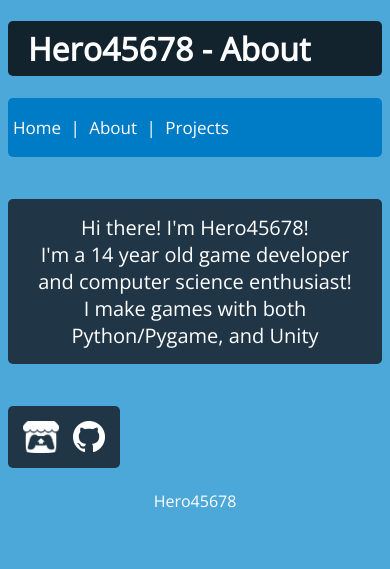
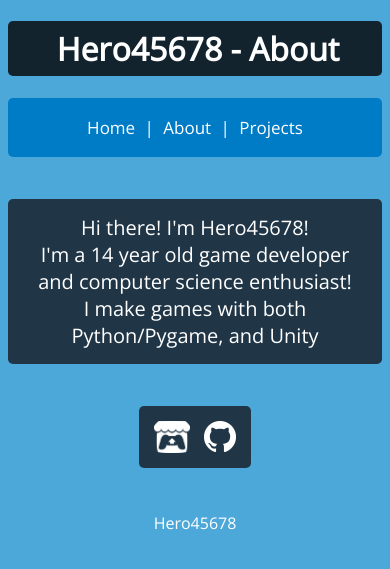
Before and after one commit to Gravity021/Website, a Flask app: page /about in a window 390 px wide. Shown: the top 569 px of the page. Run offline with Flask 2, Linux system fonts and the light colour scheme.

Commit message:
Make the rest of the pages responsive

```diff
--- a/Server/templates/about.html
+++ b/Server/templates/about.html
@@ -10,6 +10,7 @@
         <link rel="stylesheet" href="./static/styles/link-formating.css">
         <link rel="stylesheet" href="./static/styles/page-elements.css">
         <link rel="stylesheet" href="./static/styles/projects.css">
+        <link rel="stylesheet" href="./static/styles/responsive.css">
 
         <link href="https://fonts.googleapis.com/css?family=Open+Sans" rel="stylesheet">
 
@@ -40,10 +41,10 @@
         <br>
 
         <!-- "Social" links -->
-        <div class="centered-element social-links">
-            <div class="social-links-wrap">
+        <div class="centered-element">
+            <div class="social-links">
                 <a href="https://hero45678.itch.io"><img src="./static/images/icons/itch_io/itchio-logo-textless-white.png" class="icon" alt="itch.io link"></a>
-                <a href="https://github.com/Hero45678"><img src="./static/images/icons/GitHub/GitHub-Mark-Light-64px.png" class="icon" alt="Github link"></a>
+                <a href="https://github.com/Hero45678"><img src="./static/images/icons/GitHub/GitHub-Mark-Light-32px.png" class="icon" alt="Github link"></a>
                 <br>
             </div>
         </div>
--- a/Server/templates/projects.html
+++ b/Server/templates/projects.html
@@ -10,6 +10,7 @@
         <link rel="stylesheet" href="./static/styles/link-formating.css">
         <link rel="stylesheet" href="./static/styles/page-elements.css">
         <link rel="stylesheet" href="./static/styles/projects.css">
+        <link rel="stylesheet" href="./static/styles/responsive.css">
 
         <link href="https://fonts.googleapis.com/css?family=Open+Sans" rel="stylesheet">
 
@@ -38,7 +39,7 @@
         <br>
 
         <!-- Projects -->
-        <div class="centered-element projects">
+        <div class="centered-element top-projects">
             <div class="game">
                 <p class="game-title">That Platformer</p>
                 <div class="game-hover">
@@ -49,6 +50,8 @@
                 </div>
                 <a href="https://hero45678.itch.io/that-platfomer" class="itch-link">Get the game on itch.io!</a>
             </div>
+
+            <!-- <div class="spacer"></div> -->
         </div>
 
         <br>
--- a/Server/templates/testing.html
+++ b/Server/templates/testing.html
@@ -10,6 +10,7 @@
         <link rel="stylesheet" href="./static/styles/link-formating.css">
         <link rel="stylesheet" href="./static/styles/page-elements.css">
         <link rel="stylesheet" href="./static/styles/projects.css">
+        <link rel="stylesheet" href="./static/styles/responsive.css">
 
         <link href="https://fonts.googleapis.com/css?family=Open+Sans" rel="stylesheet">
 
```
